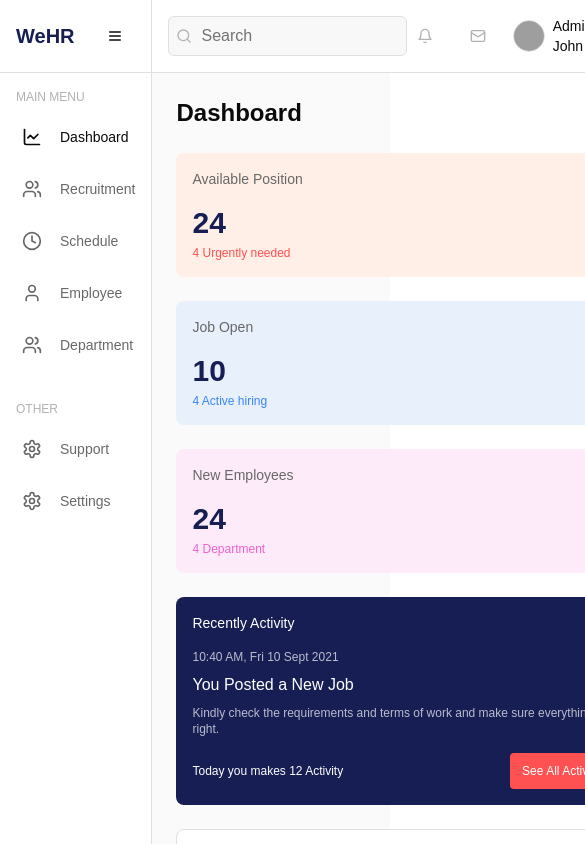
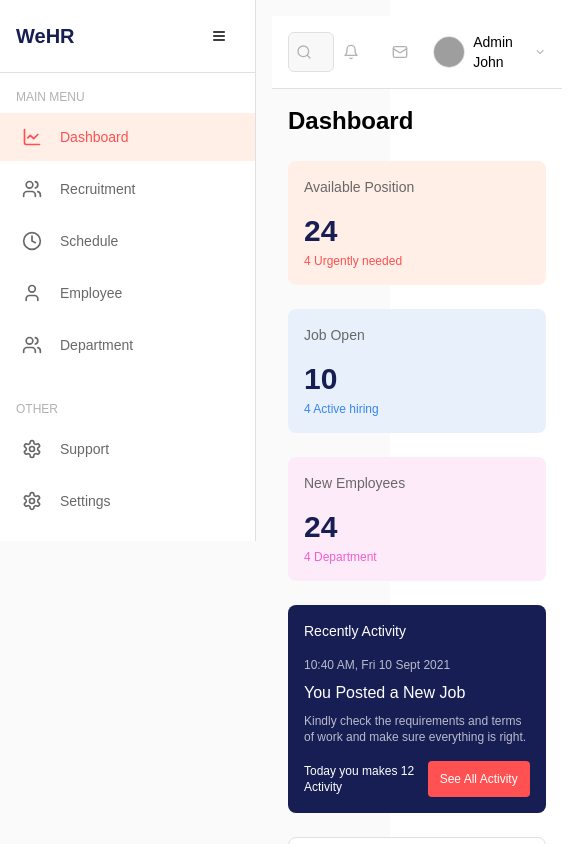
Before and after one commit to Atharvshukla/DiGiLABS-Assignment-, a Next.js app: page / in a window 390 px wide. Shown: the top 844 px of the page, 585 px wide, since content can reach past the window. Built offline with nearby package versions, Linux system fonts and the light colour scheme; grey boxes are pictures that could not be loaded.

Commit message:
Media-Query and responsiveness for mobile screen fixed

```diff
--- a/app/globals.css
+++ b/app/globals.css
@@ -84,11 +84,11 @@ body {
   }
 }
 
-@layer base {
-  * {
-    @apply border-border;
+@media (max-width: 768px) {
+  .sidebar {
+    width: 100%;
   }
-  body {
-    @apply bg-background text-foreground;
+  .main-content {
+    padding: 1rem;
   }
 }
--- a/app/page.tsx
+++ b/app/page.tsx
@@ -2,6 +2,6 @@
 
 import Dashboard from "../dashboard"
 
-export default function SyntheticV0PageForDeployment() {
+export default function DigiLabsAssignment() {
   return <Dashboard />;
 }
--- a/dashboard.tsx
+++ b/dashboard.tsx
@@ -26,7 +26,7 @@ export default function Dashboard() {
     <div className="flex min-h-screen bg-[#fafafa]">
       {/* Sidebar */}
       <div
-        className={`bg-white border-r border-[#e0e0e0] transition-all duration-300 ${sidebarOpen ? "w-64" : "w-20"}`}
+        className={`bg-white border-r border-[#e0e0e0] transition-all duration-300 ${sidebarOpen ? "w-64" : "w-20"} fixed md:relative`}
       >
         <div className="p-4 border-b border-[#e0e0e0] flex items-center">
           <h1 className="text-xl font-bold text-[#161e54]">WeHR</h1>
@@ -39,7 +39,7 @@ export default function Dashboard() {
           <div className="px-4 mb-2 text-xs font-medium text-[#b2b2b2]">{sidebarOpen ? "MAIN MENU" : ""}</div>
 
           <nav className="space-y-1">
-            <a href="#" className="flex items-center px-4 py-2 text-sm font-medium  hover:text-[#ff5151] hover:bg-[#ffefe7]">
+            <a href="#" className="flex items-center px-4 py-2 text-sm font-medium text-[#ff5151] bg-[#ffefe7] hover:text-[#ff5151] hover:bg-[#ffefe7]">
               <div className="flex items-center justify-center w-8 h-8">
                 <LineChart className="h-5 w-5" />
               </div>
@@ -78,14 +78,14 @@ export default function Dashboard() {
           <div className="mt-8 px-4 mb-2 text-xs font-medium text-[#b2b2b2]">{sidebarOpen ? "OTHER" : ""}</div>
 
           <nav className="space-y-1">
-            <a href="#" className="flex items-center px-4 py-2 text-sm font-medium text-[#686868]  hover:text-[#ff5151] hover:bg-[#ffefe7]">
+            <a href="#" className="flex items-center px-4 py-2 text-sm font-medium text-[#686868] hover:bg-[#f8f8f8]">
               <div className="flex items-center justify-center w-8 h-8">
                 <Settings className="h-5 w-5" />
               </div>
               {sidebarOpen && <span className="ml-3">Support</span>}
             </a>
 
-            <a href="#" className="flex items-center px-4 py-2 text-sm font-medium text-[#686868]  hover:text-[#ff5151] hover:bg-[#ffefe7]">
+            <a href="#" className="flex items-center px-4 py-2 text-sm font-medium text-[#686868] hover:bg-[#f8f8f8]">
               <div className="flex items-center justify-center w-8 h-8">
                 <Settings className="h-5 w-5" />
               </div>
@@ -96,10 +96,10 @@ export default function Dashboard() {
       </div>
 
       {/* Main Content */}
-      <div className="flex-1">
+      <div className={`flex-1 ${sidebarOpen ? "ml-64" : "ml-20"} md:ml-0 p-4 md:p-6`}>
         {/* Header */}
         <header className="bg-white border-b border-[#e0e0e0] p-4 flex items-center justify-between">
-          <div className="relative w-64">
+          <div className="relative w-full md:w-64">
             <Search className="absolute left-2 top-1/2 transform -translate-y-1/2 h-4 w-4 text-[#b2b2b2]" />
             <Input placeholder="Search" className="pl-8 border-[#e0e0e0] bg-[#f8f8f8] focus:ring-[#3786f1]" />
           </div>
@@ -125,7 +125,7 @@ export default function Dashboard() {
         </header>
 
         {/* Dashboard Content */}
-        <main className="p-6">
+        <main className="p-4 md:p-6">
           <h1 className="text-2xl font-bold mb-6">Dashboard</h1>
 
           {/* Top Cards */}
```
